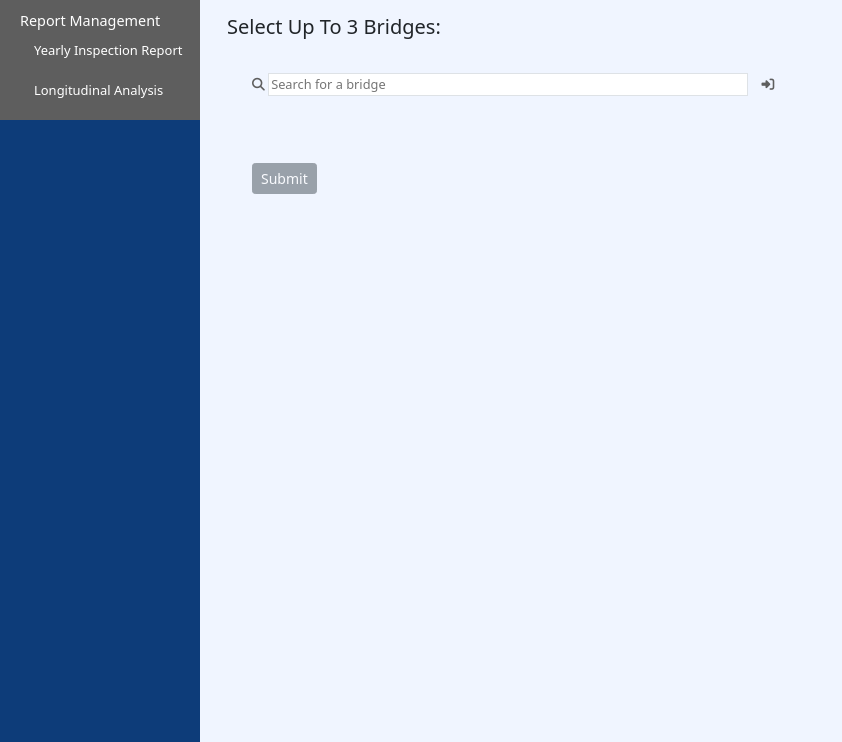
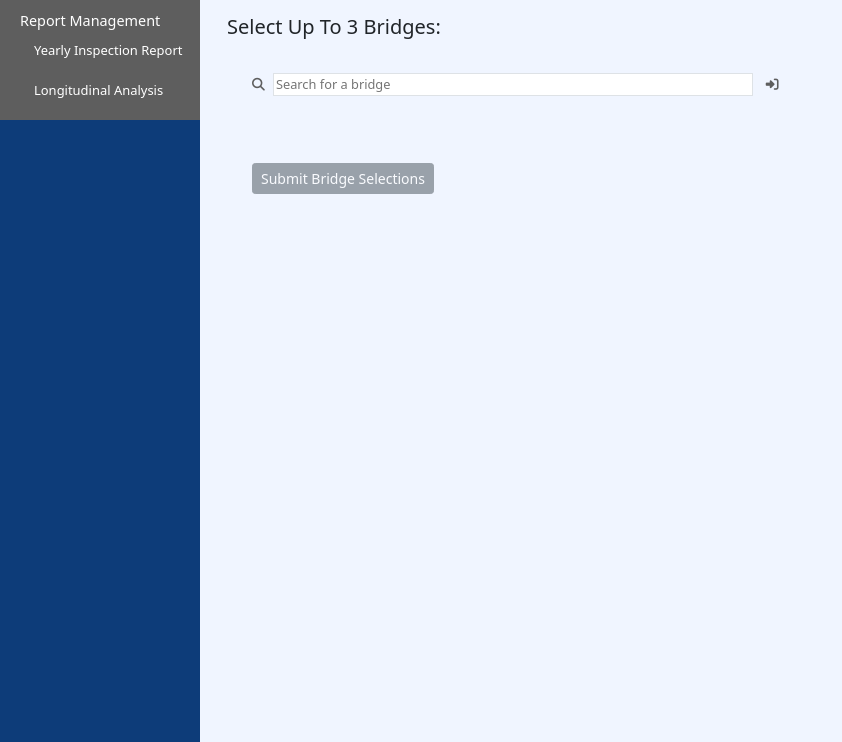
Before and after one commit to prichard38/BIMS, a PHP site: page /user-options-longitudinal-analysis.php in a window 1280 px wide. Shown: the part 58-800 px from the top of the page, without its empty margins (0-842 px from the left). Run offline with PHP 8.4, Linux system fonts and the light colour scheme; the visitor is signed in with stand-in values (Sample User, id 1); data comes from the database, SQL or seed files in the repository; some libraries are stand-ins or nearby versions.

Commit message:
LA user options styling

```diff
--- a/login-test.php
+++ b/login-test.php
@@ -39,7 +39,7 @@
             }
             // if user is NULL, display error
             else {
-                header("Location:login-test.php?error=userdoesnotexist");
+                header("Location:login-test.php?error=".$row['_LogIn_out']);
                 exit();
             }
         }
--- a/user-options-longitudinal-analysis.php
+++ b/user-options-longitudinal-analysis.php
@@ -117,10 +117,10 @@
                 <form action="">
                     <p id="bridges"><br>
                         <span id="bridge1">
-                            <i id='search-icon' class="fa fa-search" aria-hidden="true"></i>
-                            <input type="text" class="search-box border" placeholder="Search for a bridge">
-                            <i id="confirm-search" class="fas fa-sign-in-alt"></i>
-                            <i hidden='true' id="remove-bridge-1" class="far fa-minus-square"></i>
+                            <i style="margin-right: 0.3rem;" id='search-icon' class="fa fa-search" aria-hidden="true"></i>
+                            <input style="margin-right: 0.3rem;" type="text" class="search-box border" placeholder="Search for a bridge">
+                            <i style="margin-left: 0.3rem;" id="confirm-search" class="fas fa-sign-in-alt"></i>
+                            <i style="margin-left: 0.08rem;" hidden='true' id="remove-bridge-1" class="far fa-minus-square"></i>
                             <br><br>
                         </span>
                     </p>
@@ -130,7 +130,7 @@
                     <br>
                     <p>
 
-                        <button id='submit-btn' class="btn btn-secondary btn-sm disabled" type='button'>Submit</button>
+                        <button id='submit-btn' class="btn btn-secondary btn-sm disabled" type='button'>Submit Bridge Selections</button>
                     </p>
 
                 </form>
@@ -195,7 +195,7 @@
                         </span>
                         <br>
                         <br>
-                        <button hidden=true id='submit-btn-year' class="btn btn-secondary btn-sm disabled" type='submit'>Submit</button>
+                        <button hidden=true id='submit-btn-year' class="btn btn-secondary btn-sm disabled" type='submit'>Submit Timeframe Selection</button>
                     </p>
                 </form>
             </div>
@@ -285,10 +285,12 @@
 
             addBridge.onclick = function(){
                 isValid = false;
+                console.log(removeIndex)
                 document.getElementById('submit-btn').classList.remove('btn-primary');
                 document.getElementById('submit-btn').classList.add('disabled');
                 document.getElementById('submit-btn').classList.add('btn-secondary');
                 removeIndex += 1;
+                console.log(removeIndex)
                 if(bridges.children.length  <= 3) {
 
                     var bridgeSpan = document.createElement('span');
@@ -300,11 +302,14 @@
                     searchIcon.setAttribute('class', 'fa fa-search')
                     searchIcon.setAttribute('aria-hidden', 'true');
                     searchIcon.setAttribute('id', 'search-icon');
+                    searchIcon.setAttribute('style', 'margin-right: 0.3rem;');
+                    searchInput.setAttribute('style', 'margin-right: 0.3rem;');
                     searchInput.setAttribute('type', 'text');
                     searchInput.setAttribute('class', 'search-box border');
                     searchInput.setAttribute('placeholder', 'Search for a bridge');
                     confirmSearchIcon.setAttribute('id', 'confirm-search');
                     confirmSearchIcon.setAttribute('class', 'fas fa-sign-in-alt');
+                    confirmSearchIcon.setAttribute('style', 'margin-left: 0.3rem; margin-right: 0.6rem');
                     bridgeSpan.setAttribute('id', 'bridge' + bridges.children.length);
 
                     this.hidden = true;
@@ -313,6 +318,15 @@
                     bridgeSpan.appendChild(searchIcon);
                     bridgeSpan.appendChild(searchInput);
                     bridgeSpan.appendChild(confirmSearchIcon);
+
+
+                    var removeBridgeIcon = document.createElement('icon');
+                    removeBridgeIcon.setAttribute('id', 'remove-bridge-'+ (removeIndex + 2) );
+                    console.log('remove-bridge-'+ (removeIndex + 1))
+                    removeBridgeIcon.setAttribute('class', 'far fa-minus-square');
+                    removeBridgeIcon.setAttribute('style', 'margin-left: 0.3rem;');
+                    bridgeSpan.appendChild(removeBridgeIcon);
+
                     bridgeSpan.appendChild(document.createElement('br'));
                     bridgeSpan.appendChild(document.createElement('br'));
                     bridges.appendChild(bridgeSpan);
@@ -334,11 +348,11 @@
                             bridgeSpan.removeChild(searchIcon);
                             bridgeSpan.removeChild(this);
                             hasConfirmSearchIcon = false;
-                            var removeBridgeIcon = document.createElement('icon');
-                            removeBridgeIcon.setAttribute('id', 'remove-bridge-'+ (removeIndex + 1) );
-                            console.log('remove-bridge'+removeIndex)
-                            removeBridgeIcon.setAttribute('class', 'far fa-minus-square');
-                            bridgeSpan.appendChild(removeBridgeIcon);
+                            // var removeBridgeIcon = document.createElement('icon');
+                            // removeBridgeIcon.setAttribute('id', 'remove-bridge-'+ (removeIndex + 1) );
+                            // console.log('remove-bridge'+removeIndex)
+                            // removeBridgeIcon.setAttribute('class', 'far fa-minus-square');
+                            // bridgeSpan.appendChild(removeBridgeIcon);
                             bridgeSpan.appendChild(document.createElement('br'));
                             bridgeSpan.appendChild(document.createElement('br'));
                             console.log(bridges.children.length )
```
